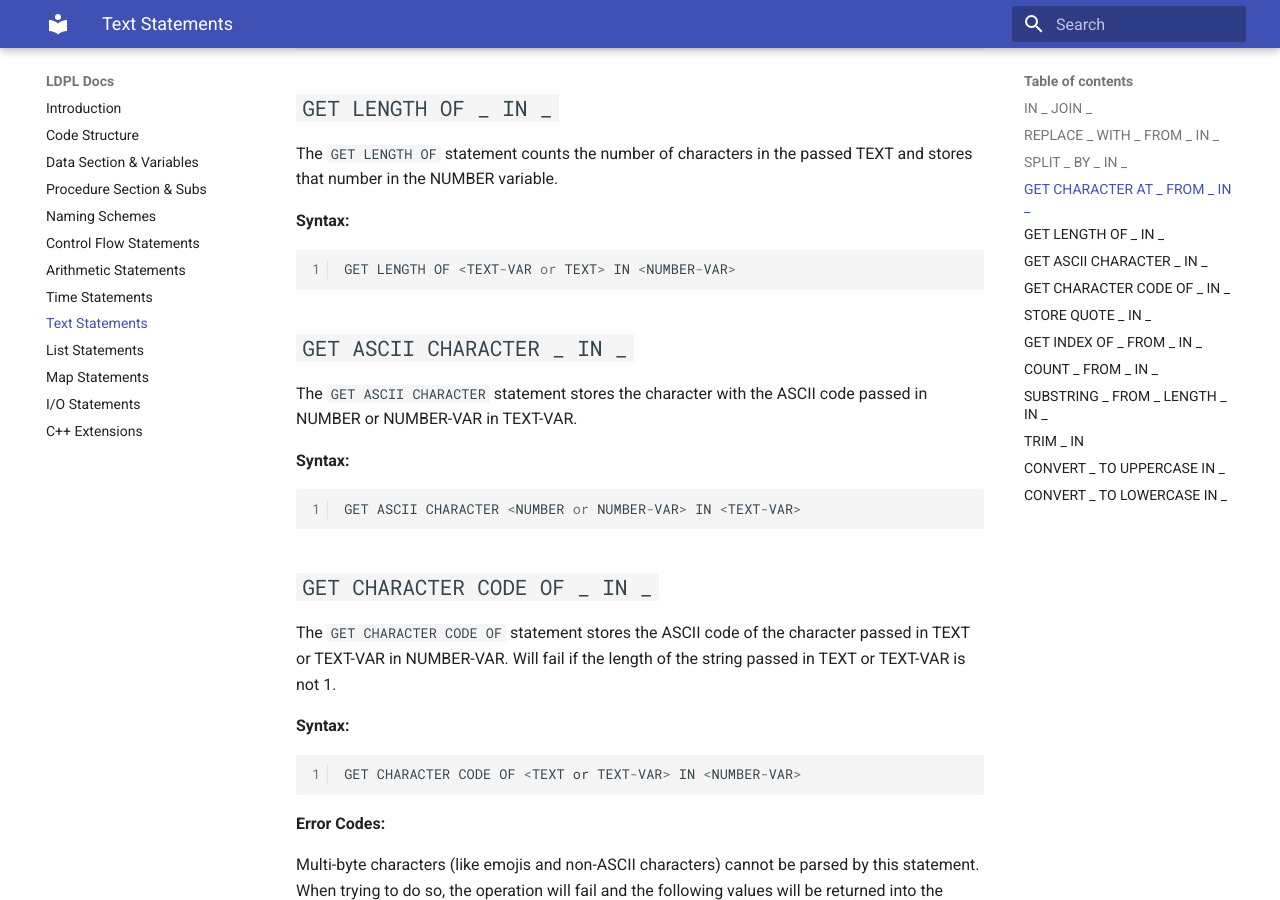
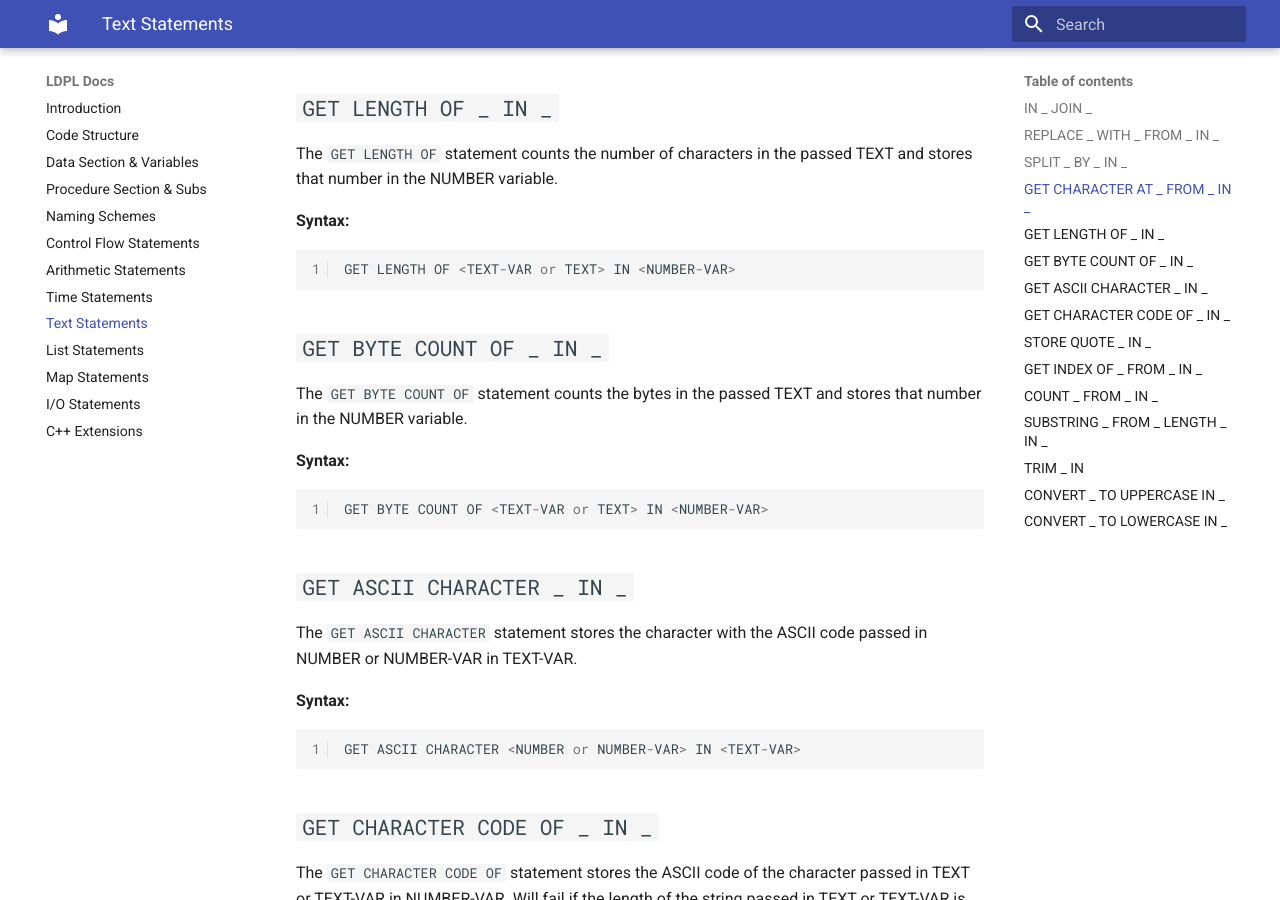
Before and after one commit to Lartu/ldpl, an MkDocs documentation site: the page built from docs/text.md, in a window 1280 px wide and 900 px high, scrolled down 2299 px. Built offline with MkDocs 1.6.1 and Material for MkDocs 9.7.7, drawn with Linux system fonts in a browser that asks for light colours.

Commit message:
Add documentation for GET BYTE COUNT OF

````diff
--- a/docs/text.md
+++ b/docs/text.md
@@ -116,6 +116,16 @@ The `GET LENGTH OF` statement counts the number of characters in the passed TEXT
 
 ```coffeescript
 GET LENGTH OF <TEXT-VAR or TEXT> IN <NUMBER-VAR>
+```
+
+## `GET BYTE COUNT OF _ IN _`
+
+The `GET BYTE COUNT OF` statement counts the bytes in the passed TEXT and stores that number in the NUMBER variable.
+
+**Syntax:**
+
+```coffeescript
+GET BYTE COUNT OF <TEXT-VAR or TEXT> IN <NUMBER-VAR>
 ```
 
 ## `GET ASCII CHARACTER _ IN _`
````
